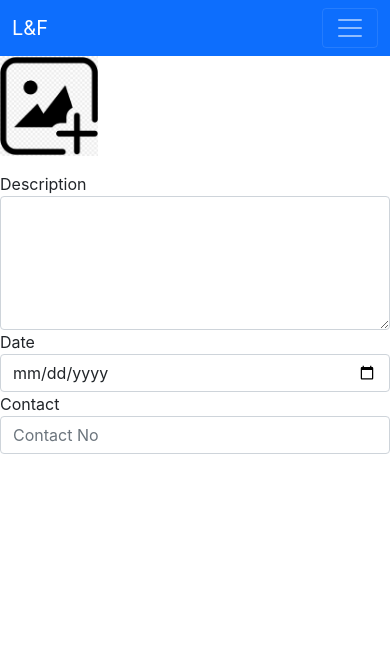
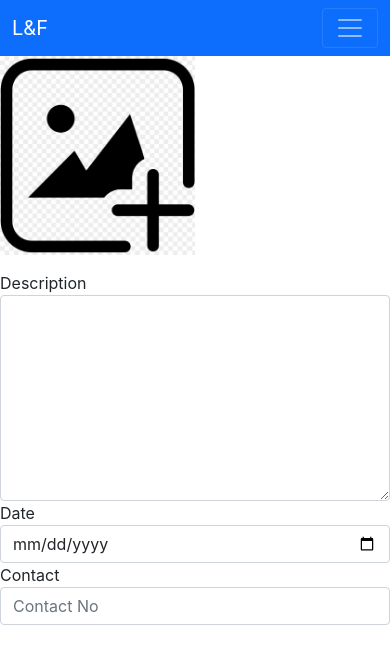
Before and after one commit to architjain2002/Lost-N-Found, a React (Create React App) app in the folder frontend/: page /upload in a window 390 px wide. Shown: the top 664 px of the page. Built offline with nearby package versions, Linux system fonts and the light colour scheme.

Commit message:
responsiveness of form

```diff
--- a/frontend/src/components/TextBox.js
+++ b/frontend/src/components/TextBox.js
@@ -22,20 +22,20 @@ export default function TextBox() {
   return (
     <div className="d-flex align-items-center justify-content-center">
       <form>
-        <div className="form-group col-md-6">
+        <div className="form-group col-lg-12">
           {/* <label for="exampleFormControlTextarea1">Example textarea</label> */}
           <UploadImage />
           <label htmlFor="exampleFormControlTextarea1">Description</label>
           <textarea
             className="form-control"
             id="exampleFormControlTextarea1"
-            rows="5"
+            rows="8"
             // style={{ width: "70%" }}
             onChange={textHandler}></textarea>
         </div>
 
-        <div className="form-row">
-          <div className="form-group col-md-2">
+        <div className="row">
+          <div className="form-group col-sm-6">
             <label htmlFor="dateId">Date</label>
             <input
               type="date"
@@ -44,7 +44,7 @@ export default function TextBox() {
               id="dateId"></input>
           </div>
 
-          <div className="form-group col-md-2">
+          <div className="form-group col-sm-6">
             <label htmlFor="formGroupExampleInput">Contact</label>
             <input
               type="text"
--- a/frontend/src/components/UploadImage.js
+++ b/frontend/src/components/UploadImage.js
@@ -37,7 +37,7 @@ export default function UploadImage() {
   return (
     <div>
       <label htmlFor="InputImage">
-        <img src="./imageUploadIcon.png" style={{ width: "25%" }} />
+        <img src="./imageUploadIcon.png" style={{ width: "50%" }} />
       </label>
       <input
         type="file"
```
